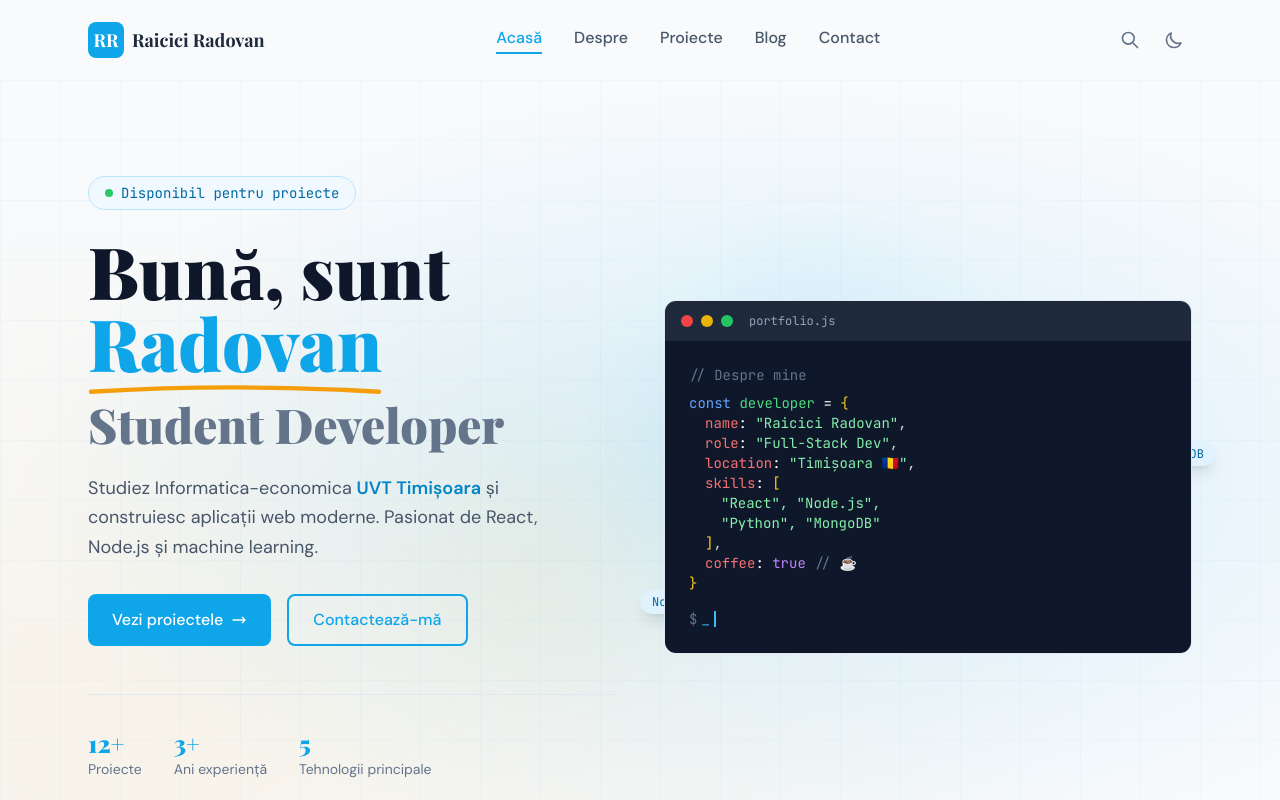
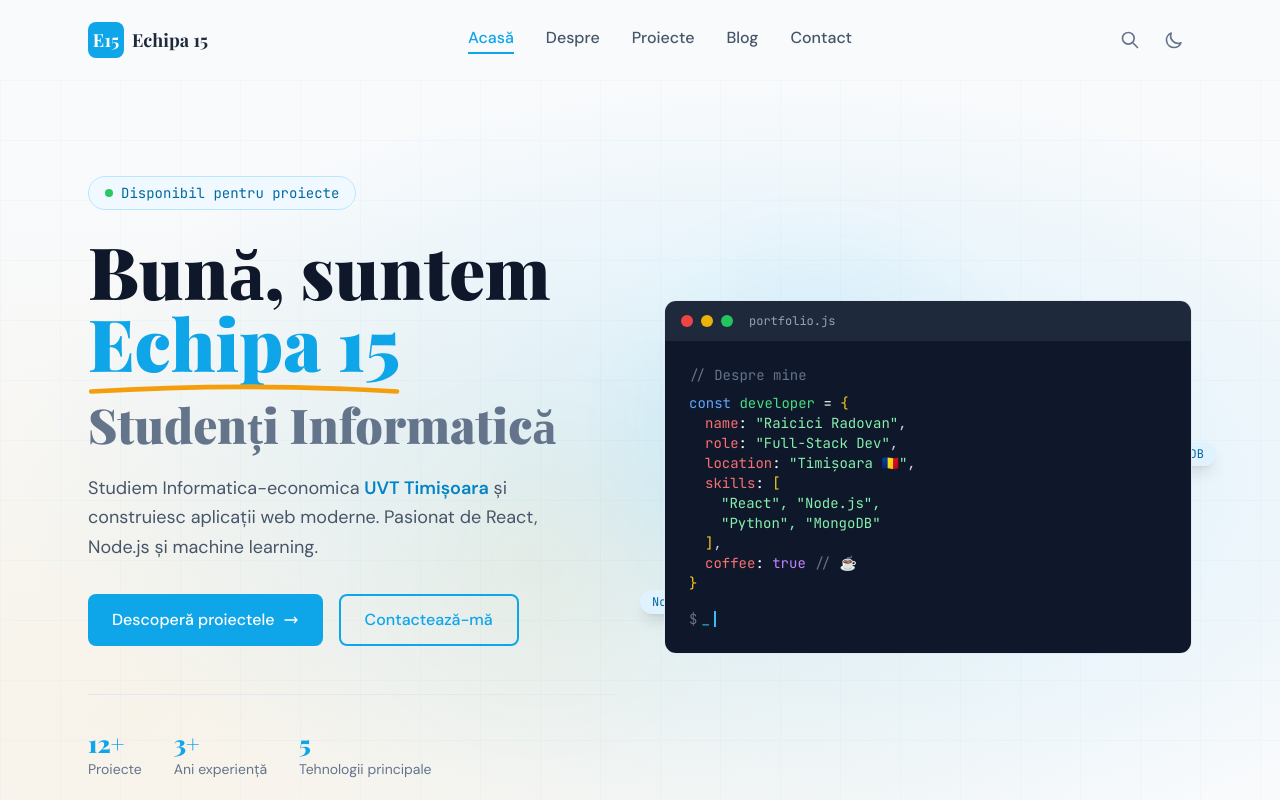
Before and after one commit to Radovan04/echipa-15-3ie26-proiect2, a React (Vite) app: page / in a window 1280 px wide. Shown: the top 800 px of the page. Built offline with nearby package versions, Linux system fonts and the light colour scheme; a web font is replaced by a local one.

Commit message:
Modificare informatii

```diff
--- a/index.html
+++ b/index.html
@@ -4,8 +4,8 @@
     <meta charset="UTF-8" />
     <link rel="icon" type="image/svg+xml" href="/favicon.svg" />
     <meta name="viewport" content="width=device-width, initial-scale=1.0" />
-    <meta name="description" content="Raicici Radovan - Student Informatică, Developer Full-Stack" />
-    <title>Raicici Radovan | Portfolio</title>
+    <meta name="description" content="Echipa 15 - Studenți Informatică, Proiecte Full-Stack și Inovație" />
+    <title>Echipa 15 | Prezentare</title>
     <link rel="preconnect" href="https://fonts.googleapis.com" />
     <link rel="preconnect" href="https://fonts.gstatic.com" crossorigin />
     <link href="https://fonts.googleapis.com/css2?family=Playfair+Display:ital,wght@0,400;0,700;0,900;1,400&family=DM+Sans:wght@300;400;500;600&family=JetBrains+Mono:wght@400;500&display=swap" rel="stylesheet" />
--- a/src/components/layout/Footer.jsx
+++ b/src/components/layout/Footer.jsx
@@ -14,7 +14,7 @@ const socials = [
   },
   {
     label: 'LinkedIn',
-    href: 'https://linkedin.com/in/alexionescu',
+    href: 'https://linkedin.com/company/echipa-15',
     icon: (
       <svg className="w-5 h-5" fill="currentColor" viewBox="0 0 24 24">
         <path d="M20.447 20.452h-3.554v-5.569c0-1.328-.027-3.037-1.852-3.037-1.853 0-2.136 1.445-2.136 2.939v5.667H9.351V9h3.414v1.561h.046c.477-.9 1.637-1.85 3.37-1.85 3.601 0 4.267 2.37 4.267 5.455v6.286zM5.337 7.433a2.062 2.062 0 01-2.063-2.065 2.064 2.064 0 112.063 2.065zm1.782 13.019H3.555V9h3.564v11.452zM22.225 0H1.771C.792 0 0 .774 0 1.729v20.542C0 23.227.792 24 1.771 24h20.451C23.2 24 24 23.227 24 22.271V1.729C24 .774 23.2 0 22.222 0h.003z" />
@@ -93,10 +93,9 @@ export default function Footer() {
             </div>
           </div>
         </div>
-
         <div className="pt-6 border-t border-slate-100 dark:border-slate-800 flex flex-col sm:flex-row items-center justify-between gap-4">
           <p className="font-mono text-xs text-slate-400 dark:text-slate-500">
-            © {year} Raicici Radovan. Toate drepturile rezervate.
+            © {year} Echipa 15. Toate drepturile rezervate.
           </p>
           <p className="font-mono text-xs text-slate-400 dark:text-slate-500">
             Realizat cu React & Tailwind CSS
--- a/src/components/layout/Navbar.jsx
+++ b/src/components/layout/Navbar.jsx
@@ -86,10 +86,10 @@ export default function Navbar() {
             {/* Logo */}
             <Link to="/" className="flex items-center gap-2 group">
               <div className="w-9 h-9 bg-brand-500 rounded-lg flex items-center justify-center font-display font-bold text-white text-lg group-hover:bg-brand-600 transition-colors">
-                RR
+                E15
               </div>
               <span className="font-display font-bold text-lg text-slate-800 dark:text-white hidden sm:block">
-                Raicici Radovan
+                Echipa 15
               </span>
             </Link>
 
--- a/src/pages/Home.jsx
+++ b/src/pages/Home.jsx
@@ -106,24 +106,24 @@ export default function Home() {
               </div>
 
               <h1 className="font-display text-5xl md:text-6xl lg:text-7xl font-black text-slate-900 dark:text-white leading-tight mb-6">
-                Bună, sunt{' '}
+                Bună, suntem{' '}
                 <span className="text-brand-500 relative">
-                Radovan
+                Echipa 15
                   <svg className="absolute -bottom-2 left-0 w-full" viewBox="0 0 200 12" fill="none">
                     <path d="M2 8 Q100 2 198 8" stroke="#f59e0b" strokeWidth="3" strokeLinecap="round"/>
                   </svg>
                 </span>
                 <br />
-                <span className="text-slate-500 dark:text-slate-400 text-4xl md:text-5xl">Student Developer</span>
+                <span className="text-slate-500 dark:text-slate-400 text-4xl md:text-5xl">Studenți Informatică</span>
               </h1>
 
               <p className="font-body text-lg text-slate-600 dark:text-slate-300 leading-relaxed mb-8 max-w-lg">
-                Studiez Informatica-economica <strong className="text-brand-600 dark:text-brand-400">UVT Timișoara</strong> și construiesc aplicații web moderne. Pasionat de React, Node.js și machine learning.
+                Studiem Informatica-economica <strong className="text-brand-600 dark:text-brand-400">UVT Timișoara</strong> și construiesc aplicații web moderne. Pasionat de React, Node.js și machine learning.
               </p>
 
               <div className="flex flex-wrap gap-4">
                 <Link to="/projects" className="btn-primary inline-flex items-center gap-2">
-                  <span>Vezi proiectele</span>
+                  <span>Descoperă proiectele</span>
                   <svg className="w-4 h-4" fill="none" stroke="currentColor" viewBox="0 0 24 24">
                     <path strokeLinecap="round" strokeLinejoin="round" strokeWidth={2} d="M17 8l4 4m0 0l-4 4m4-4H3" />
                   </svg>
@@ -214,7 +214,7 @@ export default function Home() {
             <div className="text-center mb-12">
               <h2 className="section-title">Tehnologii & Skill-uri</h2>
               <p className="section-subtitle mx-auto">
-                Instrumentele pe care le folosesc zilnic pentru a construi aplicații moderne și performante.
+                Instrumentele pe care le folosim zilnic pentru a construi aplicații moderne și performante.
               </p>
             </div>
           </AnimatedSection>
```
